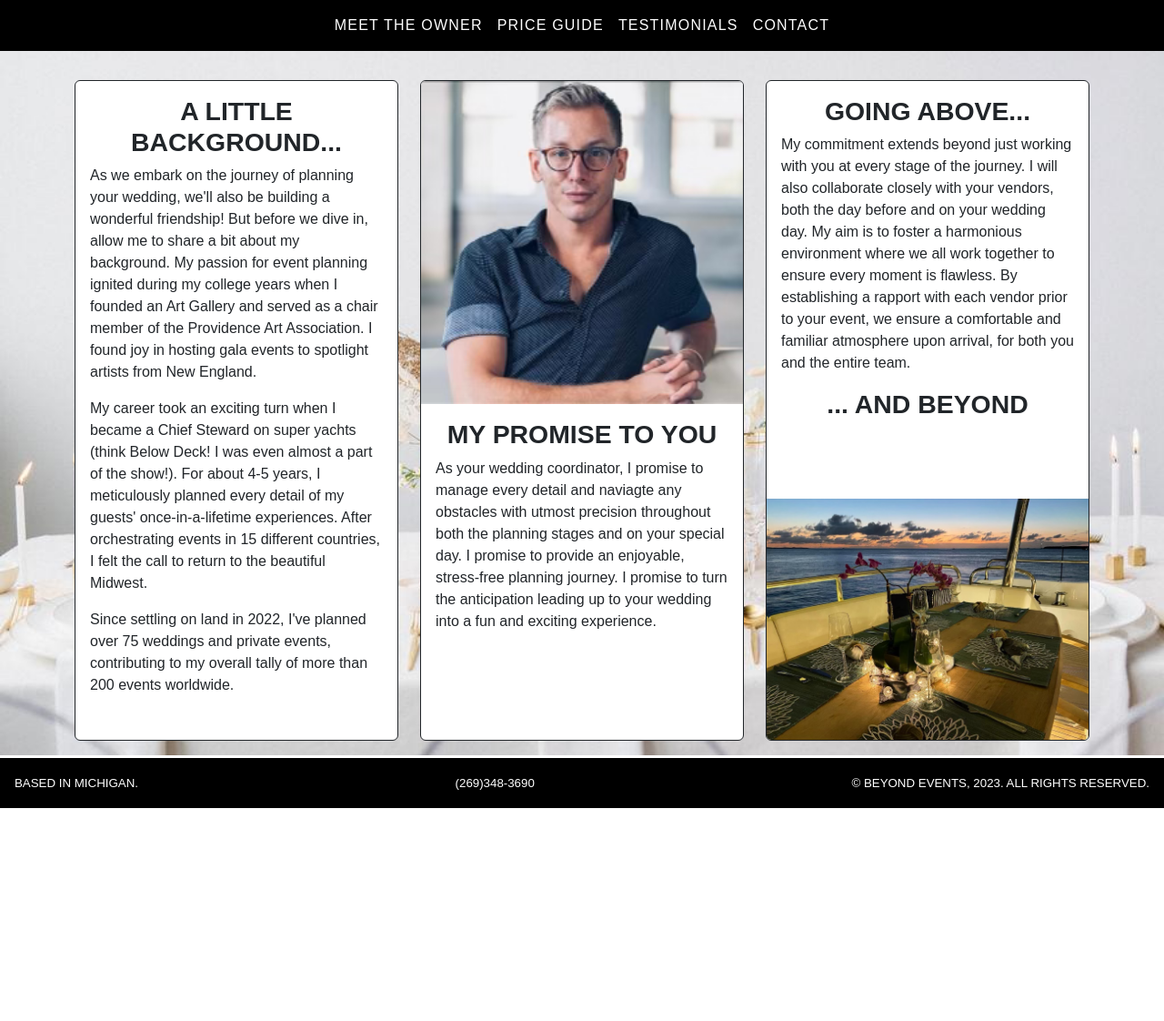
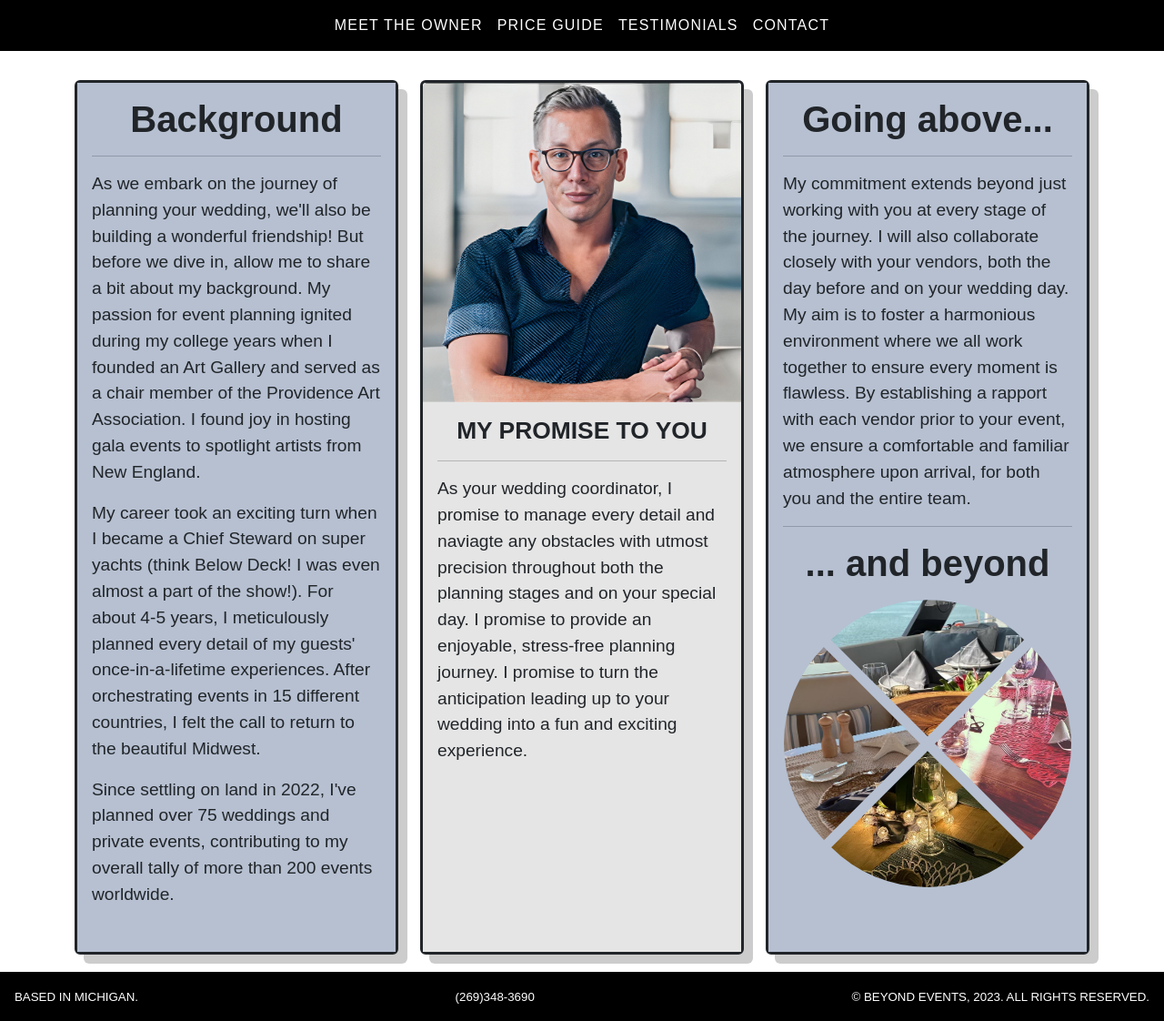
Before and after one commit to mwagner4084/beyondevents, a Django app: page /about/ in a window 1280 px wide. Shown: the whole page at 91% size. Before the commit the page ends 888 px from the top, so only its background shows below. Run offline with Django 4.2, Linux system fonts and the light colour scheme; parts of the project's set-up code (start-up, migrations or seed data) failed here and were passed over; some libraries are stand-ins or nearby versions; some web fonts are replaced.

Commit message:
add images to static add effects to base.css add images to about template

```diff
--- a/static/css/base.css
+++ b/static/css/base.css
@@ -18,6 +18,8 @@
     --th-color-black: #000000;
     --th-color-green: #83B692;
     --th-color-eggshell: #EDD3C4;
+    --th-color-light-gray: #e5e5e5;
+    --th-color-blue-gray: #b6c0d1;
 
     --heading-font-family: "Alegreya SC", sans-serif;
     --heading-font-weight: 900;
@@ -27,6 +29,7 @@
     --bs-body-font-weight: 400;
     --bs-body-background-image: url('../static/img/table.png') !important;
 
+    --bs-card-border-width: 3px;
 }
 
 h1,
@@ -77,6 +80,67 @@ header {
     font-family: var(--heading-font-family);
 }
 
+
+@-webkit-keyframes slide-in-top {
+    0% {
+        -webkit-transform: translateY(-1000px);
+        transform: translateY(-1000px);
+        opacity: 0;
+    }
+    100% {
+        -webkit-transform: translateY(0);
+        transform: translateY(0);
+        opacity: 1;
+    }
+}
+@keyframes slide-in-top {
+    0% {
+        -webkit-transform: translateY(-1000px);
+        transform: translateY(-1000px);
+        opacity: 0;
+    }
+    100% {
+        -webkit-transform: translateY(0);
+        transform: translateY(0);
+        opacity: 1;
+    }
+}
+
+ @-webkit-keyframes slide-in-bottom {
+    0% {
+      -webkit-transform: translateY(1000px);
+              transform: translateY(1000px);
+      opacity: 0;
+    }
+    100% {
+      -webkit-transform: translateY(0);
+              transform: translateY(0);
+      opacity: 1;
+    }
+  }
+  @keyframes slide-in-bottom {
+    0% {
+      -webkit-transform: translateY(1000px);
+              transform: translateY(1000px);
+      opacity: 0;
+    }
+    100% {
+      -webkit-transform: translateY(0);
+              transform: translateY(0);
+      opacity: 1;
+    }
+  }
+
+
+.slide-in-top {
+    -webkit-animation: slide-in-top 0.5s cubic-bezier(0.250, 0.460, 0.450, 0.940) both;
+            animation: slide-in-top 0.5s cubic-bezier(0.250, 0.460, 0.450, 0.940) both;
+}
+
+.slide-in-bottom {
+	-webkit-animation: slide-in-bottom 0.5s cubic-bezier(0.250, 0.460, 0.450, 0.940) both;
+	        animation: slide-in-bottom 0.5s cubic-bezier(0.250, 0.460, 0.450, 0.940) both;
+}
 /* a {
     color: var(--th-color-dark-green);
     line-height: 2.5;
@@ -109,27 +173,35 @@ a:hover {
     --bs-btn-disabled-border-color: var(--th-color-gray);
 } */
 
-.bg-green {
-    background-color: var(--th-color-green) !important;
+.bg-white {
+    background-color: var(--th-color-white) !important;
 }
 
 .bg-eggshell {
     background-color: var(--th-color-eggshell) !important;
 }
 
-.bg-beige {
-    background-color: var(--th-color-beige) !important;
+.bg-light-gray {
+    background-color: var(--th-color-light-gray) !important;
+}
+
+.bg-blue-gray {
+    background-color: var(--th-color-blue-gray) !important;
 }
 
 h1 {
     text-transform: uppercase;
     text-align: center;
-    font-size: calc(1.375rem + 0.5vw);
+    font-size: calc(1.25rem + 0.5vw);
 }
 
 h1.heading {
     display: flex;
     align-items: center;
+}
+
+div.card {
+    box-shadow: 10px 10px rgba(0, 0, 0, 0.2) !important;
 }
 
 card {
@@ -139,12 +211,19 @@ card {
     justify-content: center;
     align-items: center;
     text-align: center;
+    border-width: 3px !important;
+    box-shadow: 10px 10px lightblue !important;
     /* padding: 1rem 0 1rem 0; */
+}
+
+.border-dark {
+    border-width: 3px !important;
 }
 
 card-body {
     background-color: var(--th-color-white);
-    display: flex;
+    display: inline-block;
+    flex: none !important;
     flex-direction: column;
     justify-content: center;
     align-items: center;
@@ -166,13 +245,67 @@ footer {
 }
 
 p {
-    font-size: calc(0.6rem + 0.5vw) !important;
+    font-size: calc(0.8rem + 0.5vw) !important;
 }
 
 .img-fluid {
     width: 100%;
     height: auto;
 }
+
+.gallery {
+    --g: 8px;   /* the gap */
+    --s: 300px; /* the size */
+
+    display: grid;
+    border-radius: 50%;
+  }
+  .gallery > img {
+    grid-area: 1/1;
+    justify-self: center;
+    align-self: center;
+    width: 300px;
+    aspect-ratio: 1;
+    object-fit: cover;
+    border-radius: 50%;
+    transform: translate(var(--_x,0),var(--_y,0));
+    cursor: pointer;
+    z-index: 0;
+    transition: .3s, z-index 0s .3s;
+
+  }
+  .gallery img:hover {
+    --_i: 1;
+    z-index: 1;
+    transition: transform .2s, clip-path .3s .2s, z-index 0s;
+  }
+  .gallery:hover img {
+    transform: translate(0,0);
+  }
+  .gallery > img:nth-child(1) {
+    clip-path: polygon(50% 50%,calc(50%*var(--_i,0)) calc(120%*var(--_i,0)),0 calc(100%*var(--_i,0)),0 0,100% 0,100% calc(100%*var(--_i,0)),calc(100% - 50%*var(--_i,0)) calc(120%*var(--_i,0)));
+    --_y: calc(-1*var(--g))
+  }
+  .gallery > img:nth-child(2) {
+    clip-path: polygon(50% 50%,calc(100% - 120%*var(--_i,0)) calc(50%*var(--_i,0)),calc(100% - 100%*var(--_i,0)) 0,100% 0,100% 100%,calc(100% - 100%*var(--_i,0)) 100%,calc(100% - 120%*var(--_i,0)) calc(100% - 50%*var(--_i,0)));
+    --_x: var(--g)
+  }
+  .gallery > img:nth-child(3) {
+    clip-path: polygon(50% 50%,calc(100% - 50%*var(--_i,0)) calc(100% - 120%*var(--_i,0)),100% calc(100% - 120%*var(--_i,0)),100% 100%,0 100%,0 calc(100% - 100%*var(--_i,0)),calc(50%*var(--_i,0)) calc(100% - 120%*var(--_i,0)));
+    --_y: var(--g)
+  }
+  .gallery > img:nth-child(4) {
+    clip-path: polygon(50% 50%,calc(120%*var(--_i,0)) calc(50%*var(--_i,0)),calc(100%*var(--_i,0)) 0,0 0,0 100%,calc(100%*var(--_i,0)) 100%,calc(120%*var(--_i,0)) calc(100% - 50%*var(--_i,0)));
+    --_x: calc(-1*var(--g))
+  }
+
+  /* body {
+    margin: 0;
+    min-height: 100vh;
+    display: grid;
+    place-content: center;
+    background: #3B8686;
+  } */
 
 /* ul, ol {
     font-size: calc(0.95rem + 0.25vw);
--- a/templates/about.html
+++ b/templates/about.html
@@ -5,15 +5,16 @@
 
 {% block content %}
 
-<div class="template-about">
+<div class="template-about bg-white">
     <div class="container py-3">
-        <div class="row justify-content-md-center d-flex align-items-stretch mb-3">
+        <div class="row justify-content-md-center  mb-3">
             <div class="col-12 col-md-4 mx-auto">
-                <div class="card border-dark h-100 my-3">
-                    <div class="card-body">
-                        <h1 class="card-title">
-                            <strong>A little background...</strong>
-                        </h1>
+                <div class="card border-dark h-100 my-3 slide-in-top">
+                    <div class="card-body bg-blue-gray">
+                        <h2 class="h1 card-title">
+                            <strong>Background</strong>
+                        </h2>
+                        <hr>
                         <p class="card-text">
                             As we embark on the journey of planning your wedding, we'll also be building a wonderful friendship! But before we dive in, allow me to share a bit about my background. My passion for event planning ignited during my college years when I founded an Art Gallery and served as a chair member of the Providence Art Association. I found joy in hosting gala events to spotlight artists from New England.
                         </p>
@@ -23,35 +24,44 @@
                             Since settling on land in 2022, I've planned over 75 weddings and private events, contributing to my overall tally of more than 200 events worldwide.
                         </p>
                     </div>
+                    {% comment %} <img src="{% static 'img/glass.png'%}" class="card-img-bottom h-80" alt="Cheers"> {% endcomment %}
                 </div>
             </div>
             <div class="col-12 col-md-4 mx-auto">
-                <div class="card border-dark h-100 my-3">
-                    <img src="{% static 'img/headshot.png'%}" class="card-img-top" alt="Ryan Bergstrom">                        <div class="card-body">
+                <div class="card border-dark h-100 my-3 slide-in-bottom">
+                    <img src="{% static 'img/headshot.jpg'%}" class="card-img-top" alt="Ryan Bergstrom">
+                    <div class="card-body bg-light-gray">
                         <h1 class="card-title">
                             <strong>My promise to you</strong>
                         </h1>
+                        <hr>
                         <p>
                             As your wedding coordinator, I promise to manage every detail and naviagte any obstacles with utmost precision throughout both the planning stages and on your special day. I promise to provide an enjoyable, stress-free planning journey. I promise to turn the anticipation leading up to your wedding into a fun and exciting experience.
                         </p>
                     </div>
-                    {% comment %} <img src="{% static 'img/glass.png'%}" class="card-img-bottom h-80" alt="Cheers"> {% endcomment %}
                 </div>
             </div>
             <div class="col-12 col-md-4 mx-auto">
-                <div class="card border-dark h-100 my-3">
-                    <div class="card-body">
-                        <h1>
+                <div class="card border-dark h-100 my-3 slide-in-top">
+                    <div class="card-body bg-blue-gray">
+                        <h2 class="h1 card-title">
                             <strong>Going above...</strong>
-                        </h1>
+                        </h2>
+                        <hr>
                         <p>
                             My commitment extends beyond just working with you at every stage of the journey. I will also collaborate closely with your vendors, both the day before and on your wedding day. My aim is to foster a harmonious environment where we all work together to ensure every moment is flawless. By establishing a rapport with each vendor prior to your event, we ensure a comfortable and familiar atmosphere upon arrival, for both you and the entire team.
                         </p>
-                        <h1>
+                        <hr>
+                        <h2 class="h1 card-title">
                             <strong>... and beyond</strong>
-                        </h1>
+                        </h2>
+                        <div class="gallery pt-3">
+                            <img src="{% static 'img/browntable.png'%}" alt="Tableset">
+                            <img src="{% static 'img/redtable.png'%}" alt="Tableset">
+                            <img src="{% static 'img/yacht.png'%}" alt="Tableset">
+                            <img src="{% static 'img/beachtable.png'%}" alt="Tableset">
+                        </div>
                     </div>
-                    <img src="{% static 'img/yacht.png'%}" class="card-img-bottom" alt="Martini">
                 </div>
             </div>
         </div>
```
Also changed, not shown: static/img/beachtable.png (added), static/img/browntable.png (added), static/img/glass.png, static/img/headshot.jpg (added), static/img/headshot.png, static/img/redtable.png (added), 1 other file.
